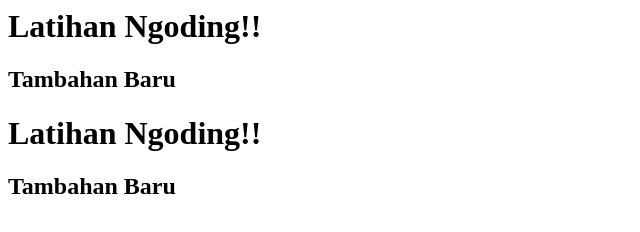
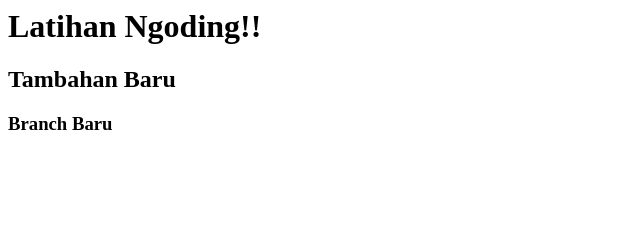
Before and after one commit to dickiezulkarnaen/learngithub, a plain HTML site: page index.html in a window 1280 px wide. Shown: the whole page, without its empty margins (0-640 px from the left). Drawn offline with Linux system fonts and the light colour scheme.

Commit message:
branch baru

```diff
--- a/index.html
+++ b/index.html
@@ -1,5 +1,3 @@
 <h1>Latihan Ngoding!!<h1>
 <h2>Tambahan Baru</h2>
-
-<h1>Latihan Ngoding!!<h1>
-<h2>Tambahan Baru</h2>
+<h3>Branch Baru</h3>
```
